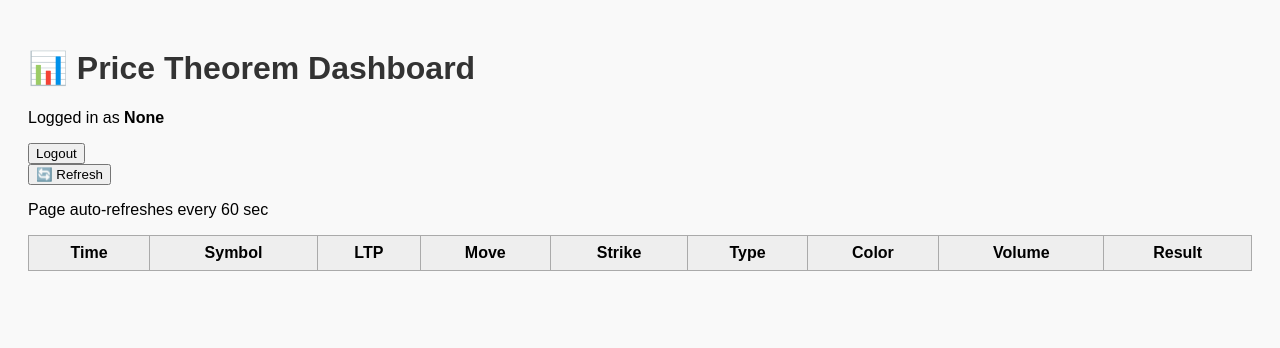
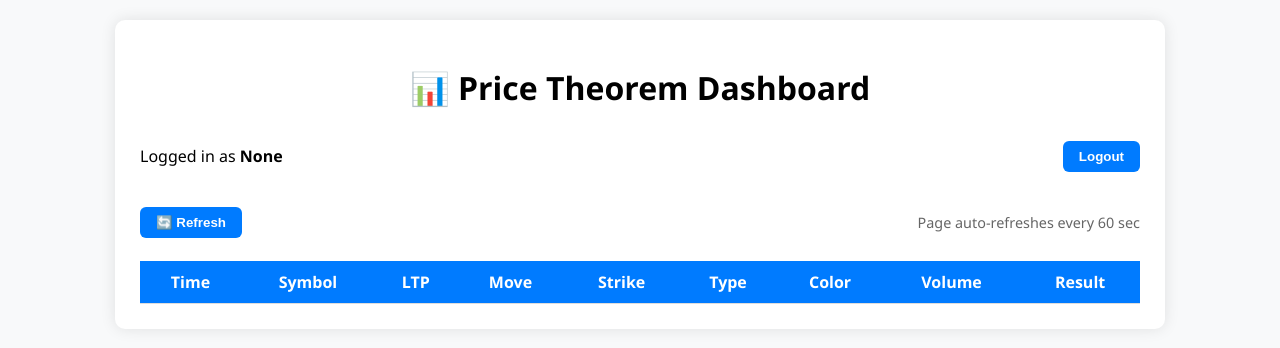
Before and after one commit to pricetheorem3/pricetheorem, a Flask app: page / in a window 1280 px wide. Shown: the top 348 px of the page. Run offline with Flask 3, Linux system fonts and the light colour scheme; the visitor is signed in with stand-in values (Sample User, id 1); lists and menus that the app fills with data are empty.

Commit message:
Update style.css

```diff
--- a/static/style.css
+++ b/static/style.css
@@ -1,21 +1,82 @@
+body {
+    font-family: 'Segoe UI', sans-serif;
+    background-color: #f8f9fa;
+    margin: 0;
+    padding: 20px;
+}
 
-body {
-    font-family: Arial;
-    padding: 20px;
-    background: #f9f9f9;
+.container {
+    max-width: 1000px;
+    margin: auto;
+    background-color: white;
+    padding: 25px;
+    border-radius: 10px;
+    box-shadow: 0 0 15px rgba(0,0,0,0.1);
 }
+
 h1 {
-    color: #333;
+    text-align: center;
+    margin-bottom: 20px;
 }
+
+.sub-header {
+    display: flex;
+    justify-content: space-between;
+    align-items: center;
+}
+
+.logout-btn, .refresh-btn {
+    background-color: #007bff;
+    color: white;
+    border: none;
+    padding: 8px 16px;
+    border-radius: 6px;
+    cursor: pointer;
+    font-weight: bold;
+}
+
+.logout-btn:hover, .refresh-btn:hover {
+    background-color: #0056b3;
+}
+
+.refresh-section {
+    display: flex;
+    justify-content: space-between;
+    align-items: center;
+    margin: 15px 0;
+}
+
+.note {
+    font-size: 0.9em;
+    color: #666;
+}
+
 table {
+    width: 100%;
     border-collapse: collapse;
-    width: 100%;
+    margin-top: 15px;
 }
+
 th, td {
-    border: 1px solid #aaa;
-    padding: 8px;
+    padding: 10px;
     text-align: center;
+    border-bottom: 1px solid #ddd;
 }
-th {
-    background-color: #eee;
+
+thead {
+    background-color: #007bff;
+    color: white;
 }
+
+.green-row {
+    background-color: #e9f9e9;
+}
+
+.red-row {
+    background-color: #f9e9e9;
+}
+
+.result {
+    font-size: 1.2em;
+    font-weight: bold;
+}
```
